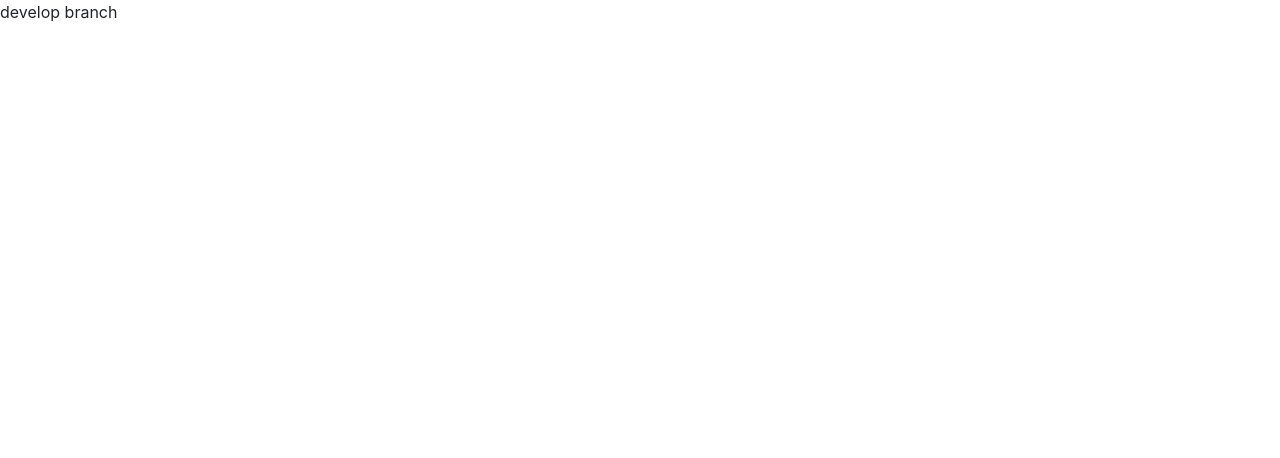
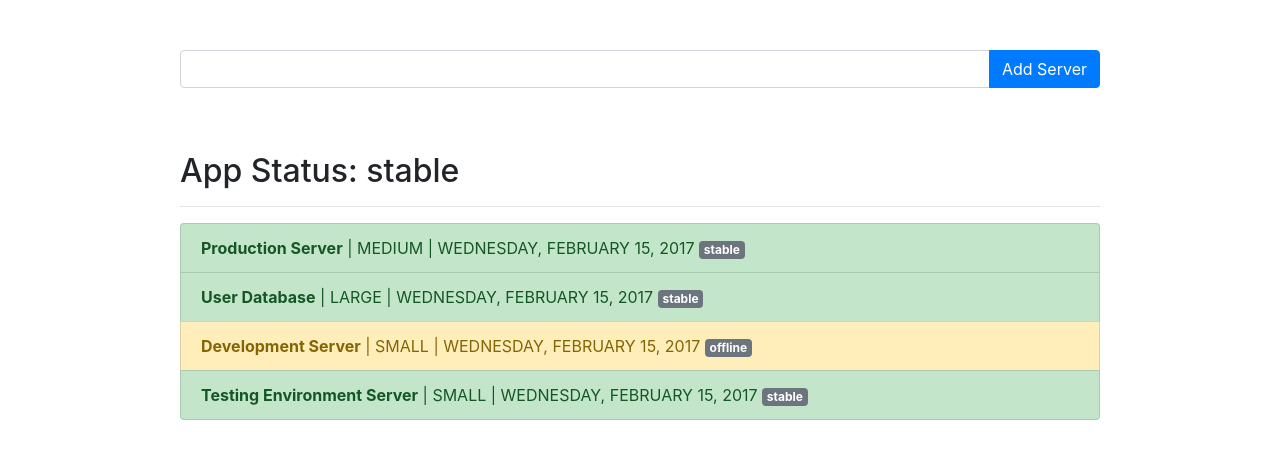
Before and after one commit to cyborg-nomade/angular-course, an Angular app: page / in a window 1280 px wide. Shown: the top 458 px of the page. Built offline with nearby package versions, Linux system fonts and the light colour scheme.

Commit message:
initial setup

```diff
--- a/src/app/app.component.css
+++ b/src/app/app.component.css
@@ -0,0 +1,3 @@
+.container {
+  margin-top: 50px;
+}
--- a/src/app/app.component.html
+++ b/src/app/app.component.html
@@ -1 +1,24 @@
-develop branch
+<div class="container">
+  <div class="row">
+    <div class="col-12 col-sm-10 col-md-10 offset-sm-1 offset-md-1">
+      <div class="input-group mb-3">
+        <input type="text" [(ngModel)]="filteredStatus" class="form-control">
+        <div class="input-group-append">
+          <button type="button" class="btn btn-primary" (click)="onAddServer()">Add Server</button>
+        </div>
+      </div>
+      <br><br>
+      <h2>App Status: {{appStatus | async}}</h2>
+      <hr>
+      <ul class="list-group">
+        <li class="list-group-item" *ngFor="let server of servers" [ngClass]="getStatusClasses(server)">
+          <strong>{{ server.name }}</strong> | {{ server.instanceType | uppercase }} |
+          {{ server.started | date:'fullDate' | uppercase }}
+          <span class="badge badge-secondary">
+            {{ server.status }}
+          </span>
+        </li>
+      </ul>
+    </div>
+  </div>
+</div>
--- a/src/app/app.component.ts
+++ b/src/app/app.component.ts
@@ -5,4 +5,59 @@ import { Component } from '@angular/core';
   templateUrl: './app.component.html',
   styleUrls: ['./app.component.css']
 })
-export class AppComponent {}
+export class AppComponent {
+  appStatus = new Promise((resolve, reject) => {
+    setTimeout(() => {
+      resolve('stable');
+    }, 2000);
+  });
+  servers = [
+    {
+      instanceType: 'medium',
+      name: 'Production Server',
+      status: 'stable',
+      started: new Date(2017, 1, 15)
+    },
+    {
+      instanceType: 'large',
+      name: 'User Database',
+      status: 'stable',
+      started: new Date(2017, 1, 15)
+    },
+    {
+      instanceType: 'small',
+      name: 'Development Server',
+      status: 'offline',
+      started: new Date(2017, 1, 15)
+    },
+    {
+      instanceType: 'small',
+      name: 'Testing Environment Server',
+      status: 'stable',
+      started: new Date(2017, 1, 15)
+    }
+  ];
+  filteredStatus = '';
+
+  getStatusClasses(server: {
+    instanceType: string;
+    name: string;
+    status: string;
+    started: Date;
+  }) {
+    return {
+      'list-group-item-success': server.status === 'stable',
+      'list-group-item-warning': server.status === 'offline',
+      'list-group-item-danger': server.status === 'critical'
+    };
+  }
+
+  onAddServer() {
+    this.servers.push({
+      instanceType: 'small',
+      name: 'New Server',
+      status: 'stable',
+      started: new Date(2017, 1, 15)
+    });
+  }
+}
```
